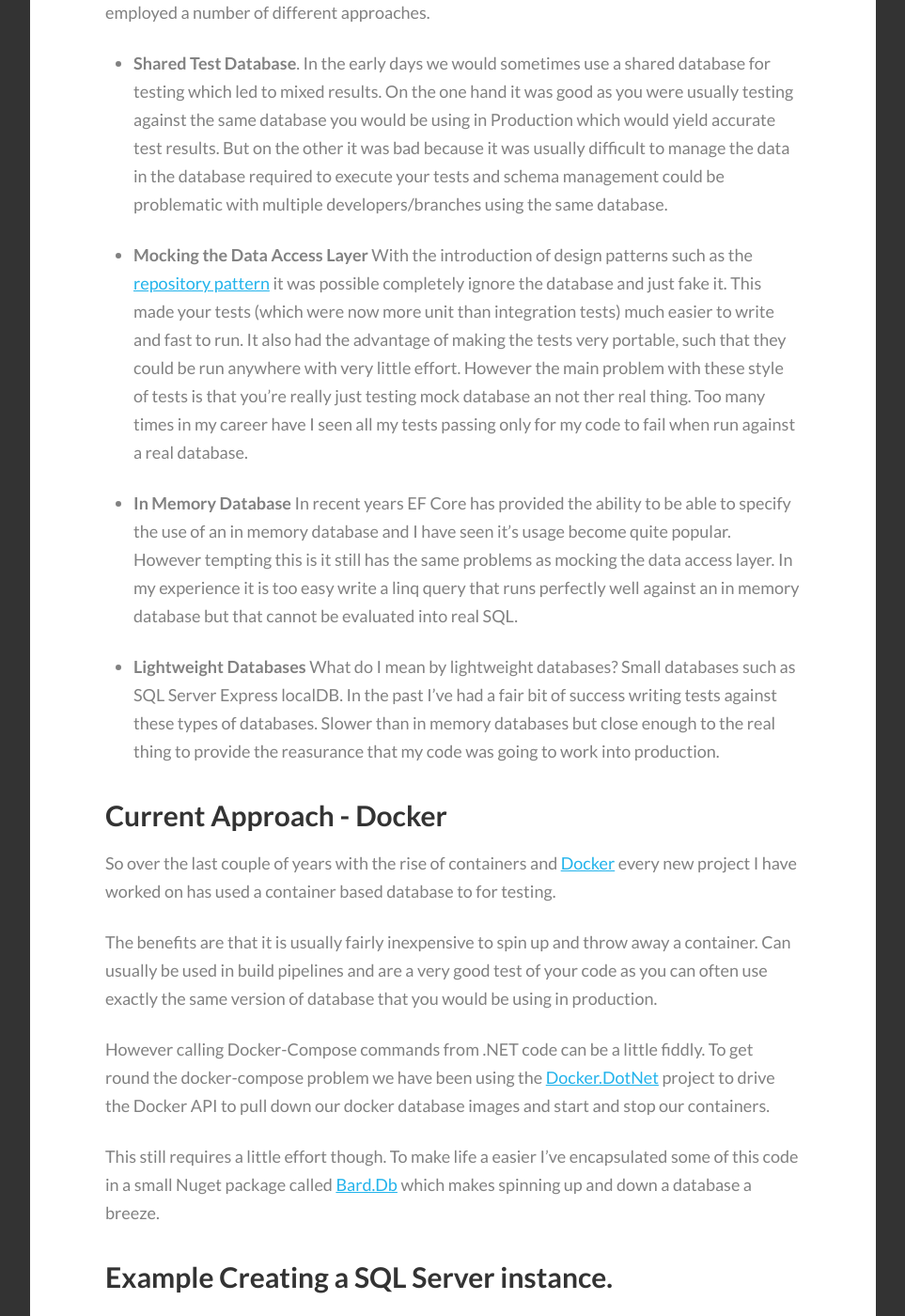
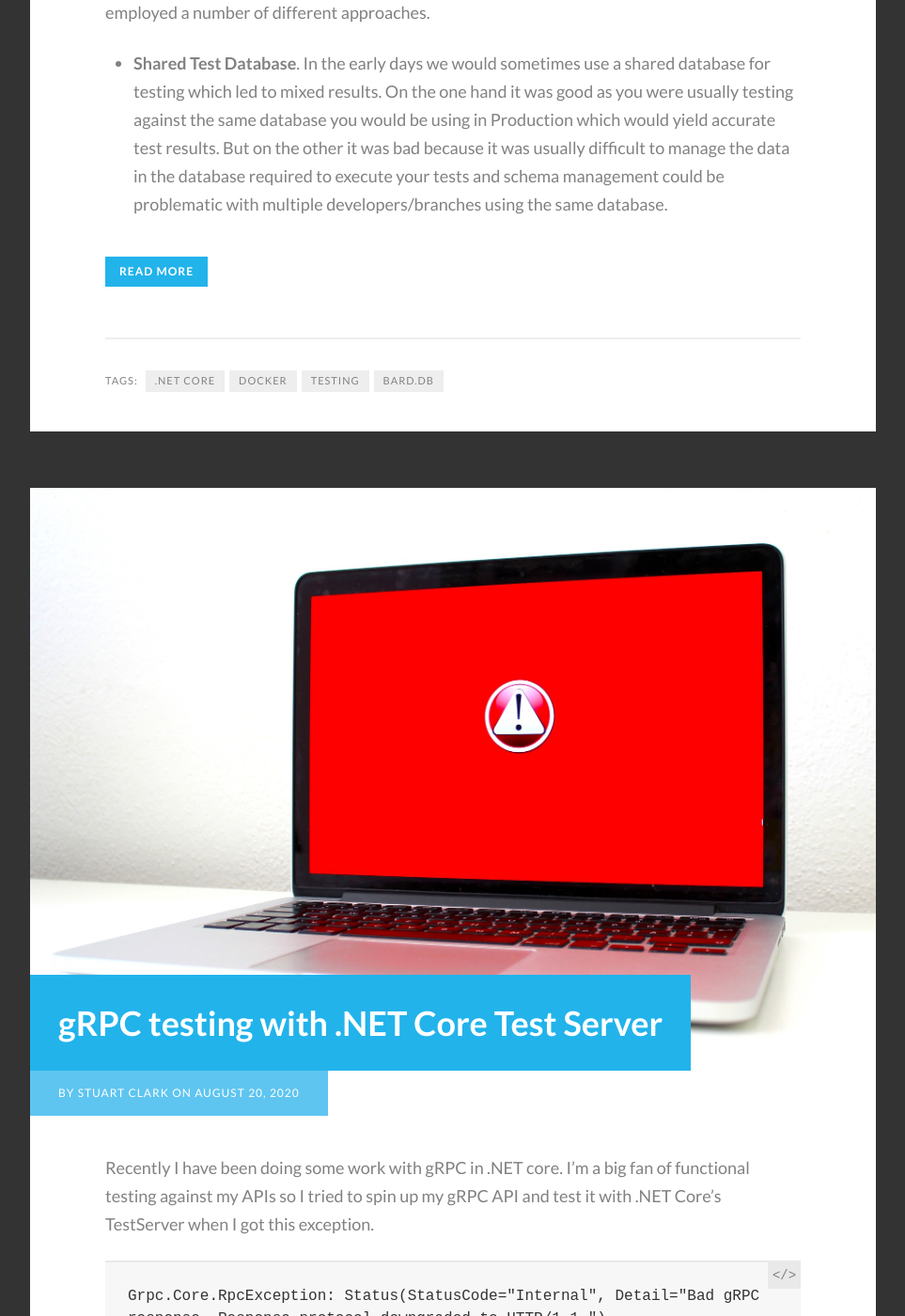
Before and after one commit to sjclark76/Blog, a Jekyll site: the page built from index.html, in a window 1280 px wide and 1400 px high, scrolled down 1022 px. Shown: the whole window at 94% size, without its empty margins (8-971 px from the left). Built offline with Jekyll 4.4.1, drawn with Linux system fonts in a browser that asks for light colours; the list of posts is cut into pages by our own code; part of the change alters nothing that is shown; some of the changed text lies outside the part shown.

Commit message:
small layout tweak

````diff
--- a/_posts/2020-08-21-dotnet-testing-with-docker-databases.md
+++ b/_posts/2020-08-21-dotnet-testing-with-docker-databases.md
@@ -12,11 +12,13 @@ In the past, writing tests that required a database was always hard and over the
 
 - **Shared Test Database**. In the early days we would sometimes use a shared database for testing which led to mixed results. On the one hand it was good as you were usually testing against the same database you would be using in Production which would yield accurate test results. But on the other it was bad because it was usually difficult to manage the data in the database required to execute your tests and schema management could be problematic with multiple developers/branches using the same database.
 
-* **Mocking the Data Access Layer** With the introduction of design patterns such as the [repository pattern](https://martinfowler.com/eaaCatalog/repository.html) it was possible completely ignore the database and just fake it. This made your tests (which were now more unit than integration tests) much easier to write and fast to run. It also had the advantage of making the tests very portable, such that they could be run anywhere with very little effort. However the main problem with these style of tests is that you're really just testing mock database an not ther real thing. Too many times in my career have I seen all my tests passing only for my code to fail when run against a real database.
+<!--more-->
 
-- **In Memory Database** In recent years EF Core has provided the ability to be able to specify the use of an in memory database and I have seen it's usage become quite popular. However tempting this is it still has the same problems as mocking the data access layer. In my experience it is too easy write a linq query that runs perfectly well against an in memory database but that cannot be evaluated into real SQL.
+- **Mocking the Data Access Layer** With the introduction of design patterns such as the [repository pattern](https://martinfowler.com/eaaCatalog/repository.html) it was possible completely ignore the database and just fake it. This made your tests (which were now more unit than integration tests) much easier to write and fast to run. It also had the advantage of making the tests very portable, such that they could be run anywhere with very little effort. However the main problem with these style of tests is that you're really just testing mock database an not ther real thing. Too many times in my career have I seen all my tests passing only for my code to fail when run against a real database.
 
-* **Lightweight Databases** What do I mean by lightweight databases? Small databases such as SQL Server Express localDB. In the past I've had a fair bit of success writing tests against these types of databases. Slower than in memory databases but close enough to the real thing to provide the reasurance that my code was going to work into production.
+* **In Memory Database** In recent years EF Core has provided the ability to be able to specify the use of an in memory database and I have seen it's usage become quite popular. However tempting this is it still has the same problems as mocking the data access layer. In my experience it is too easy write a linq query that runs perfectly well against an in memory database but that cannot be evaluated into real SQL.
+
+- **Lightweight Databases** What do I mean by lightweight databases? Small databases such as SQL Server Express localDB. In the past I've had a fair bit of success writing tests against these types of databases. Slower than in memory databases but close enough to the real thing to provide the reasurance that my code was going to work into production.
 
 ## Current Approach - Docker
 
@@ -32,7 +34,7 @@ This still requires a little effort though. To make life a easier I've encapsula
 
 Create a new instance of Bard.Db.MsSqlDatabase passing in the database name, SA Password, port number, tag version.
 
-``` c#
+```c#
 var db = new MsSqlDatabase(
            databaseName: "BardDB_SQL_2017",
            saPassword: "Password1",
@@ -43,7 +45,7 @@ var db = new MsSqlDatabase(
 
 ### Starting up the Database
 
-``` c#
+```c#
 var result = db.StartDatabase();
 
 ```
@@ -54,7 +56,7 @@ This may take a little time the first time as Docker needs to download the image
 
 To stop the database simply call.
 
-``` c#
+```c#
 db.StopDatabase();
 ```
 
````
